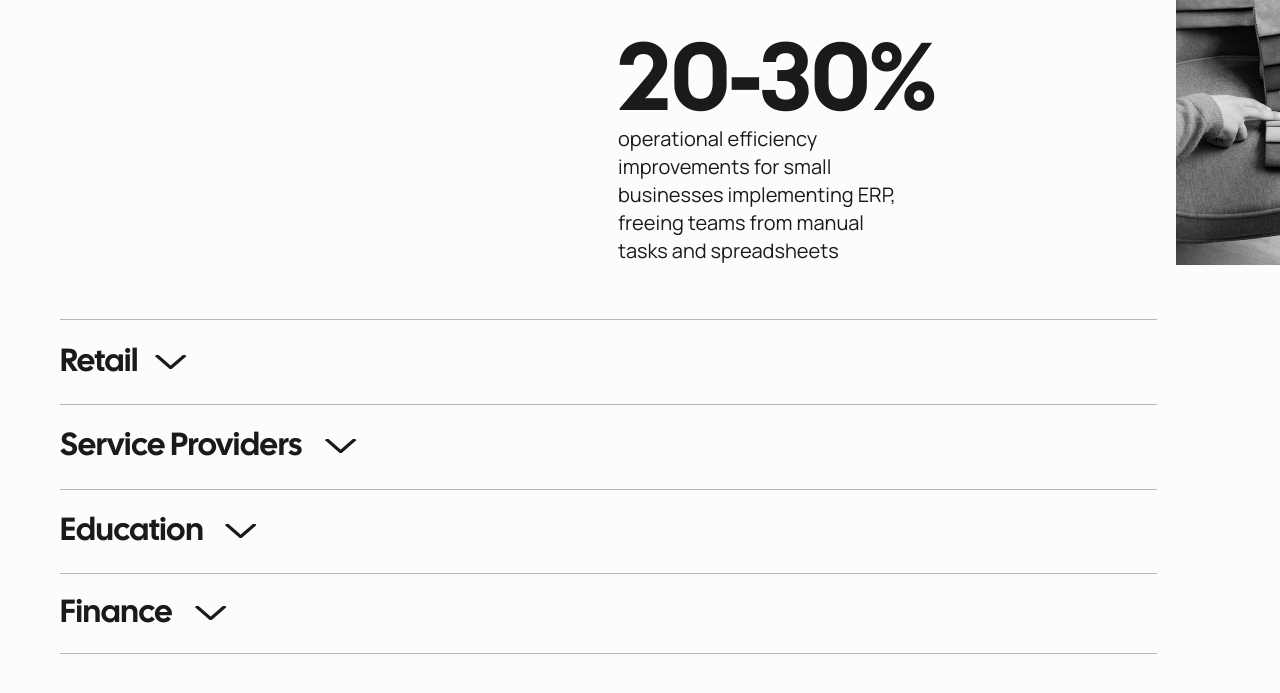
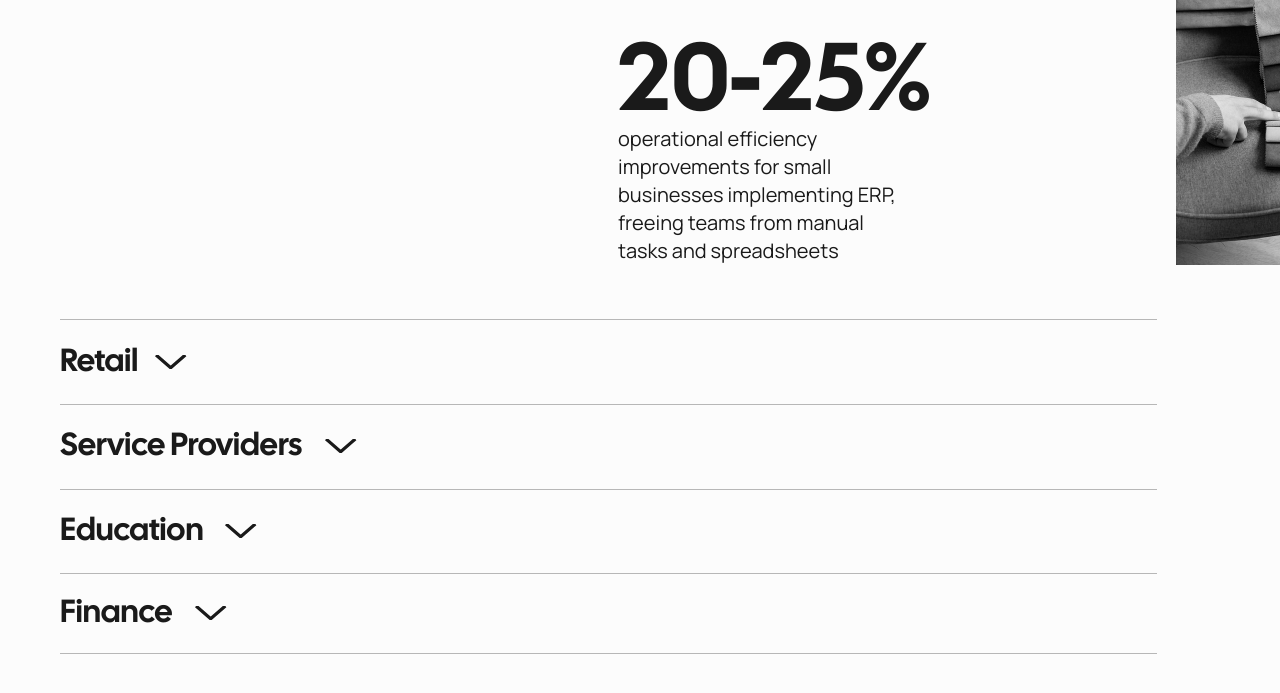
Before and after one commit to kate9809/envlab, a website: page source/index.html in a window 1280 px wide. Both pictures are taken after a click on the heading "Startups". Shown: the part 3369-4062 px from the top of the page. Drawn offline with nearby package versions, Linux system fonts and the light colour scheme; files that its build step writes are made by us from their sources.

Commit message:
Add files via upload

```diff
--- a/source/index.html
+++ b/source/index.html
@@ -289,7 +289,7 @@
                   </li>
                   <li class="industries-item-about item-describe">
                     <dl class="industries-describe describe-sturtaps">
-                      <dt class="industries-describe-title title title--fact">20-30%</dt>
+                      <dt class="industries-describe-title title title--fact">20-25%</dt>
                       <dd class="industries-describe-comment comment-startups">operational efficiency improvements for
                         small
                         businesses
```
